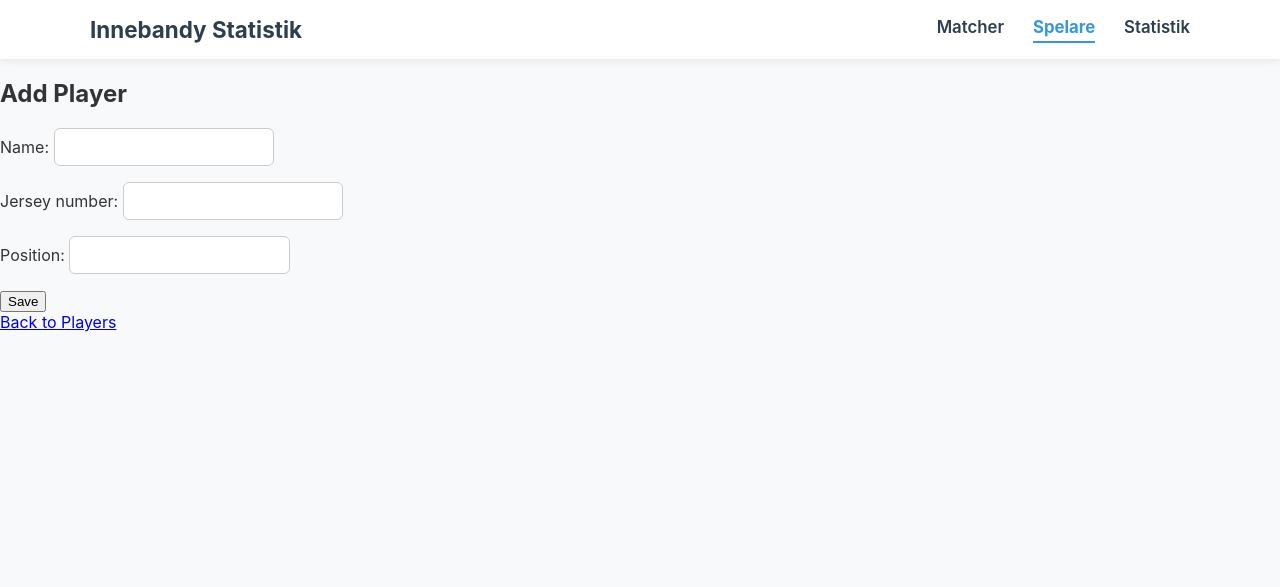
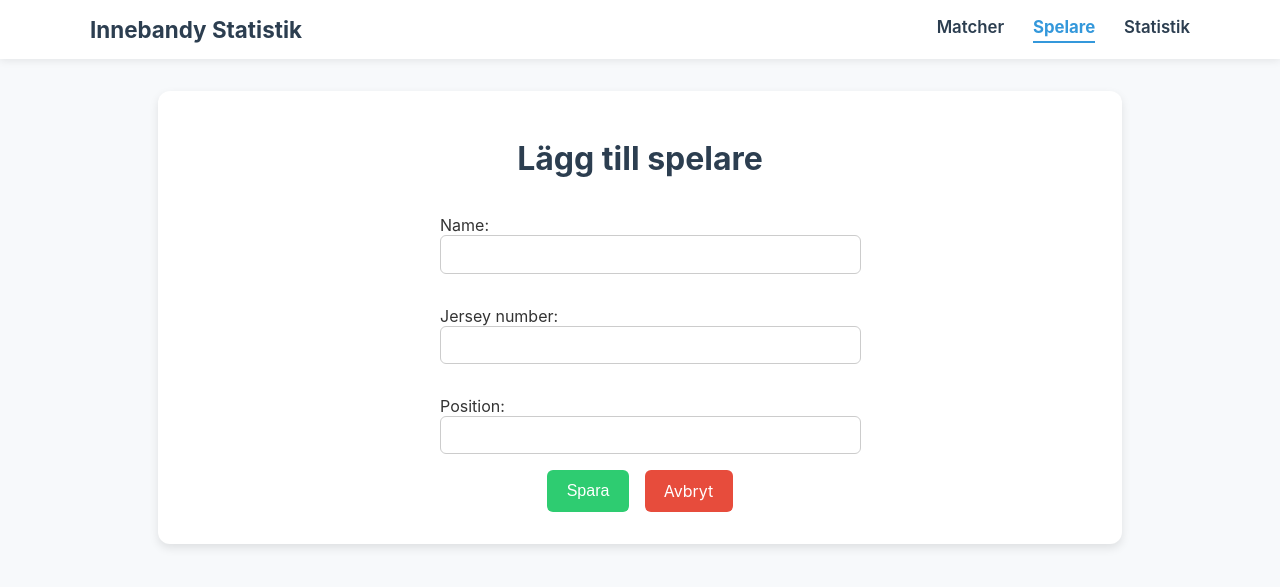
Before and after one commit to EricL03/Floorball_stats, a Django app: page /players/add/ in a window 1280 px wide. Shown: the top 587 px of the page. Run offline with Django 5.2, Linux system fonts and the light colour scheme.

Commit message:
Added styling to player list and form (for player creation) pages

```diff
--- a/floorball_stats/players/templates/players/form.html
+++ b/floorball_stats/players/templates/players/form.html
@@ -1,10 +1,14 @@
 {% extends "base.html" %} {% block content %}
-<h2>Add Player</h2>
+<div class="game-detail-container">
+  <h1 class="page-title">Lägg till spelare</h1>
 
-<form method="post">
-  {% csrf_token %} {{ form.as_p }}
-  <button type="submit">Save</button>
-</form>
+  <form method="post" class="styled-form">
+    {% csrf_token %} {{ form.as_p }}
 
-<a href="{% url 'players:list' %}">Back to Players</a>
+    <div class="form-actions">
+      <button type="submit" class="btn btn-save">Spara</button>
+      <a href="{% url 'players:list' %}" class="btn btn-cancel">Avbryt</a>
+    </div>
+  </form>
+</div>
 {% endblock %}
--- a/floorball_stats/static/css/styles.css
+++ b/floorball_stats/static/css/styles.css
@@ -431,6 +431,30 @@ select {
   font-weight: 700;
 }
 
+/* ---------------- PLayers list ---------------- */
+/* Adjust spacing for tables in card containers */
+.table-scroll {
+  margin-top: 1rem;
+}
+
+/* Center-align the form fields inside player add/edit cards */
+.styled-form {
+  display: flex;
+  flex-direction: column;
+  align-items: center; /* centers inputs horizontally */
+}
+
+.styled-form p {
+  width: 100%;
+  max-width: 400px; /* keeps a nice readable width */
+}
+
+.styled-form input,
+.styled-form select,
+.styled-form textarea {
+  width: 100%;
+}
+
 @media (max-width: 600px) {
   .nav-container {
     flex-direction: column;
```
Also changed, not shown: floorball_stats/players/templates/players/list.html (+33 -23 lines).
